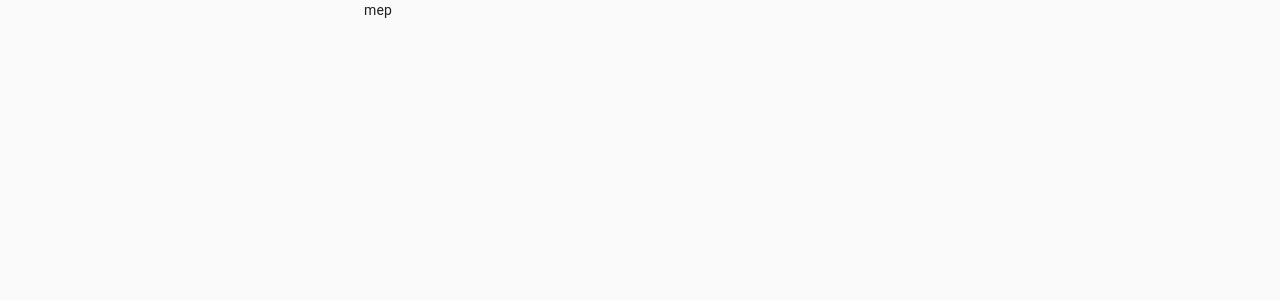
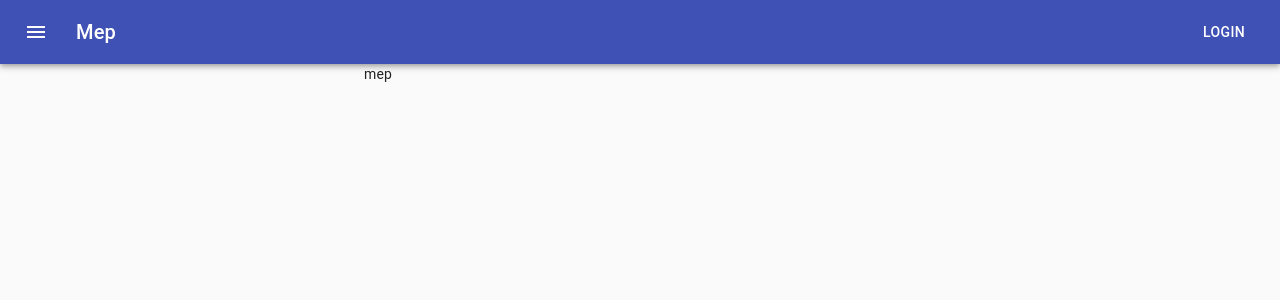
Before and after one commit to Swift-sol/mep, a React (Create React App) app: page / in a window 1280 px wide. Shown: the top 300 px of the page. Built offline with nearby package versions, Linux system fonts and the light colour scheme.

Commit message:
feat: Adding Bar

```diff
--- a/src/App.js
+++ b/src/App.js
@@ -2,10 +2,12 @@ import React from 'react';
 import './App.css';
 import CssBaseline from '@material-ui/core/CssBaseline';
 import Container from '@material-ui/core/Container';
+import Bar from "./components/Bar";
 
 function App() {
   return (
     <div className="App">
+        <Bar/>
        <CssBaseline />
       <Container maxWidth="sm">
         mep
--- /dev/null
+++ b/src/components/Bar.js
@@ -0,0 +1,40 @@
+import React from 'react';
+import { makeStyles } from '@material-ui/core/styles';
+import AppBar from '@material-ui/core/AppBar';
+import Toolbar from '@material-ui/core/Toolbar';
+import Typography from '@material-ui/core/Typography';
+import Button from '@material-ui/core/Button';
+import IconButton from '@material-ui/core/IconButton';
+import MenuIcon from '@material-ui/icons/Menu';
+
+const useStyles = makeStyles((theme) => ({
+  root: {
+    flexGrow: 1,
+  },
+  menuButton: {
+    marginRight: theme.spacing(2),
+  },
+  title: {
+    flexGrow: 1,
+  },
+}));
+
+export default function ButtonAppBar() {
+  const classes = useStyles();
+
+  return (
+    <div className={classes.root}>
+      <AppBar position="static">
+        <Toolbar>
+          <IconButton edge="start" className={classes.menuButton} color="inherit" aria-label="menu">
+            <MenuIcon />
+          </IconButton>
+          <Typography variant="h6" className={classes.title}>
+            Mep
+          </Typography>
+          <Button color="inherit">Login</Button>
+        </Toolbar>
+      </AppBar>
+    </div>
+  );
+}
```
